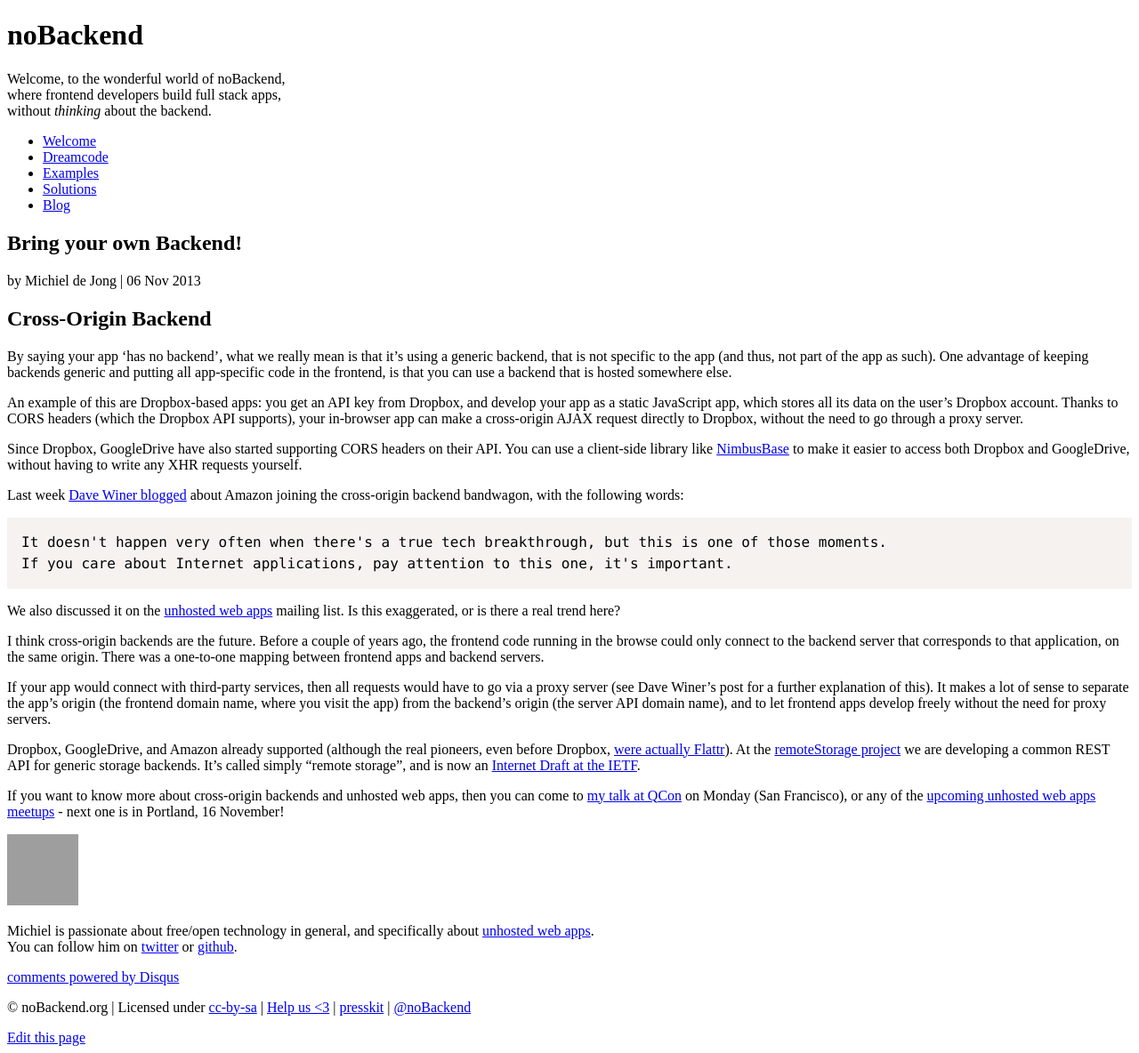
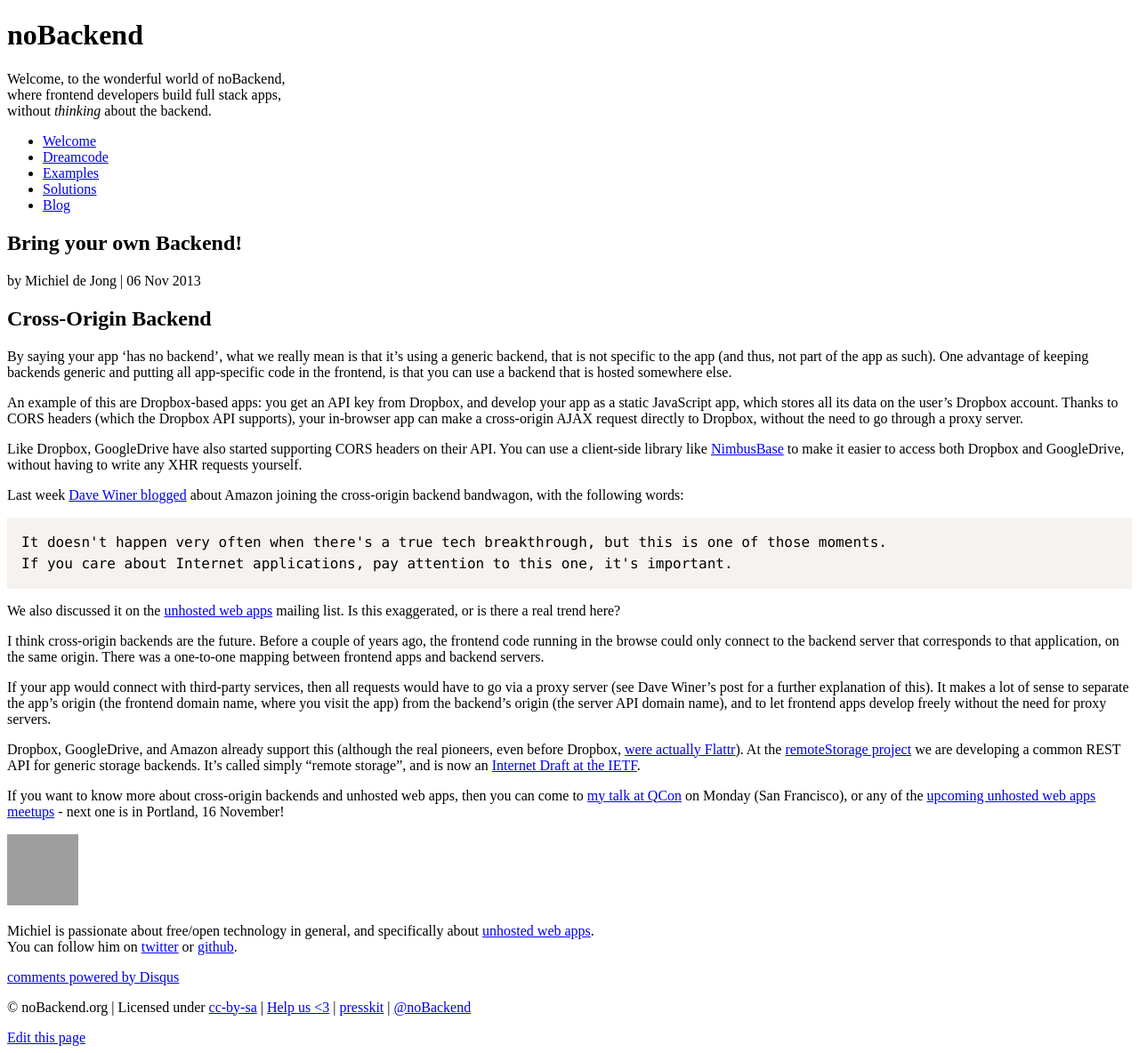
Before and after one commit to noBackend/nobackend.org, a Jekyll site: the page built from _posts/2013-11-06-cross-origin-backend.md, in a window 1280 px wide. Shown: the whole page at 89% size. Built offline with Jekyll 4.4.1, drawn with Linux system fonts in a browser that asks for light colours; nearby versions of some CDN libraries; library files that are not in the unit come from our copies; comment, search, counter and statistics services are not loaded; grey boxes are pictures that could not be loaded.

Commit message:
Update 2013-11-06-cross-origin-backend.md
typos

```diff
--- a/_posts/2013-11-06-cross-origin-backend.md
+++ b/_posts/2013-11-06-cross-origin-backend.md
@@ -19,7 +19,7 @@ An example of this are Dropbox-based apps: you get an API key from Dropbox, and
 which stores all its data on the user's Dropbox account. Thanks to CORS headers (which the Dropbox API supports), your
 in-browser app can make a cross-origin AJAX request directly to Dropbox, without the need to go through a proxy server.
 
-Since Dropbox, GoogleDrive have also started supporting CORS headers on their API. You can use a client-side library like
+Like Dropbox, GoogleDrive have also started supporting CORS headers on their API. You can use a client-side library like
 [NimbusBase](http://nimbusbase.com/) to make it easier to access both Dropbox and GoogleDrive, without having to write
 any XHR requests yourself.
 
@@ -43,7 +43,7 @@ It makes a lot of sense to separate the app's origin (the frontend domain name,
 where you visit the app) from the backend's origin (the server API domain name), and to let frontend apps develop freely
 without the need for proxy servers.
 
-Dropbox, GoogleDrive, and Amazon already supported (although the real pioneers, even before Dropbox, [were actually
+Dropbox, GoogleDrive, and Amazon already support this (although the real pioneers, even before Dropbox, [were actually
 Flattr](https://groups.google.com/forum/#!searchin/unhosted/flattr/unhosted/RUWhRuCMVvw/4PSHcoRZzBAJ)). At the
 [remoteStorage project](http://remotestorage.io/) we are developing a common REST API for generic storage backends. It's
 called simply "remote storage", and is now an [Internet Draft at the IETF](http://tools.ietf.org/html/draft-dejong-remotestorage-01).
```
